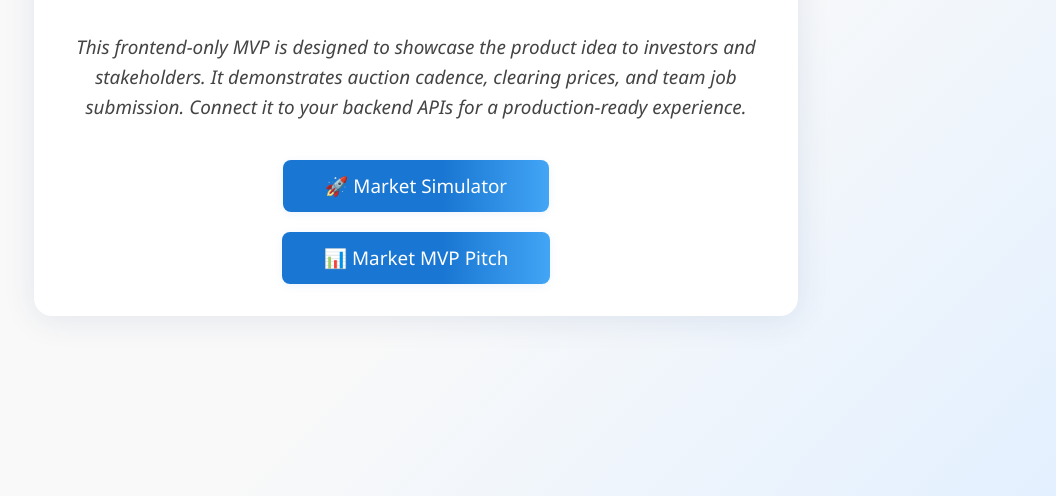
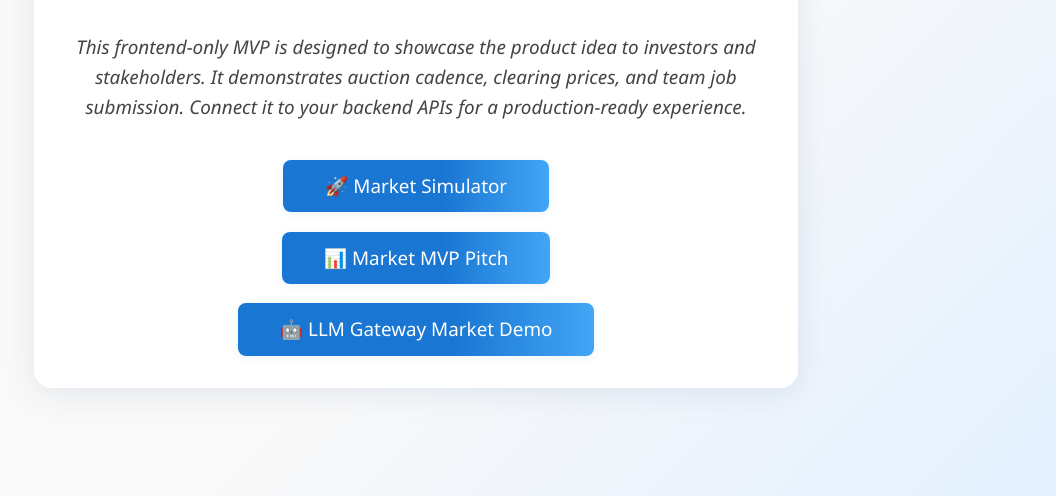
Before and after one commit to bidspot-ai/mvp, a plain HTML site: page index.html in a window 1280 px wide. Shown: the part 352-848 px from the top of the page, without its empty margins (224-1280 px from the left). Drawn offline with Linux system fonts and the light colour scheme.

Commit message:
Update index.html

```diff
--- a/index.html
+++ b/index.html
@@ -106,6 +106,7 @@
     <div class="links">
       <a href="mocks/market_simulator.html">🚀 Market Simulator</a>
       <a href="pitch/market-mvp-pitch.html">📊 Market MVP Pitch</a>
+      <a href="mocks/portkey_demo/market_simulator.html">🤖 LLM Gateway Market Demo</a>
     </div>
   </div>
 </body>
```
